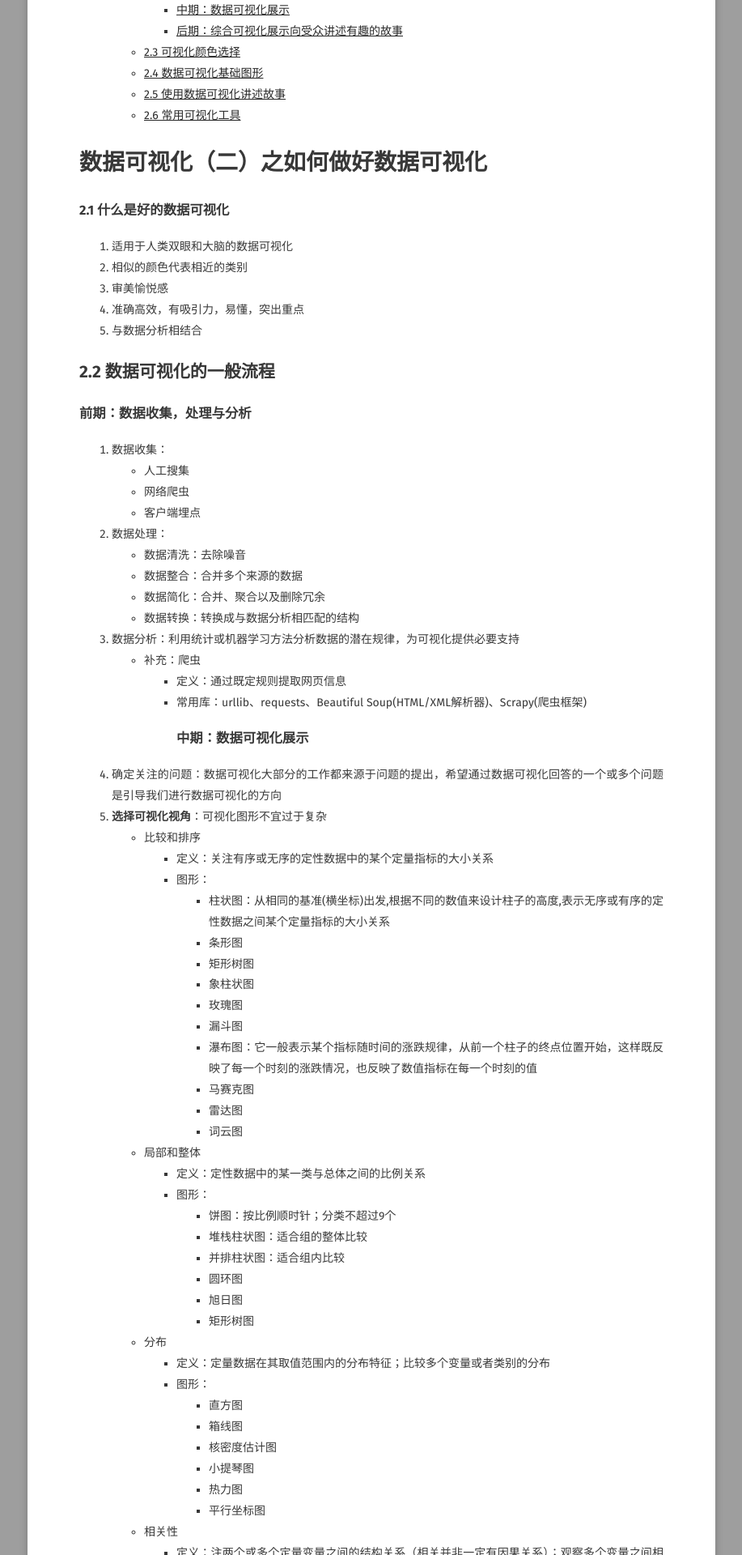
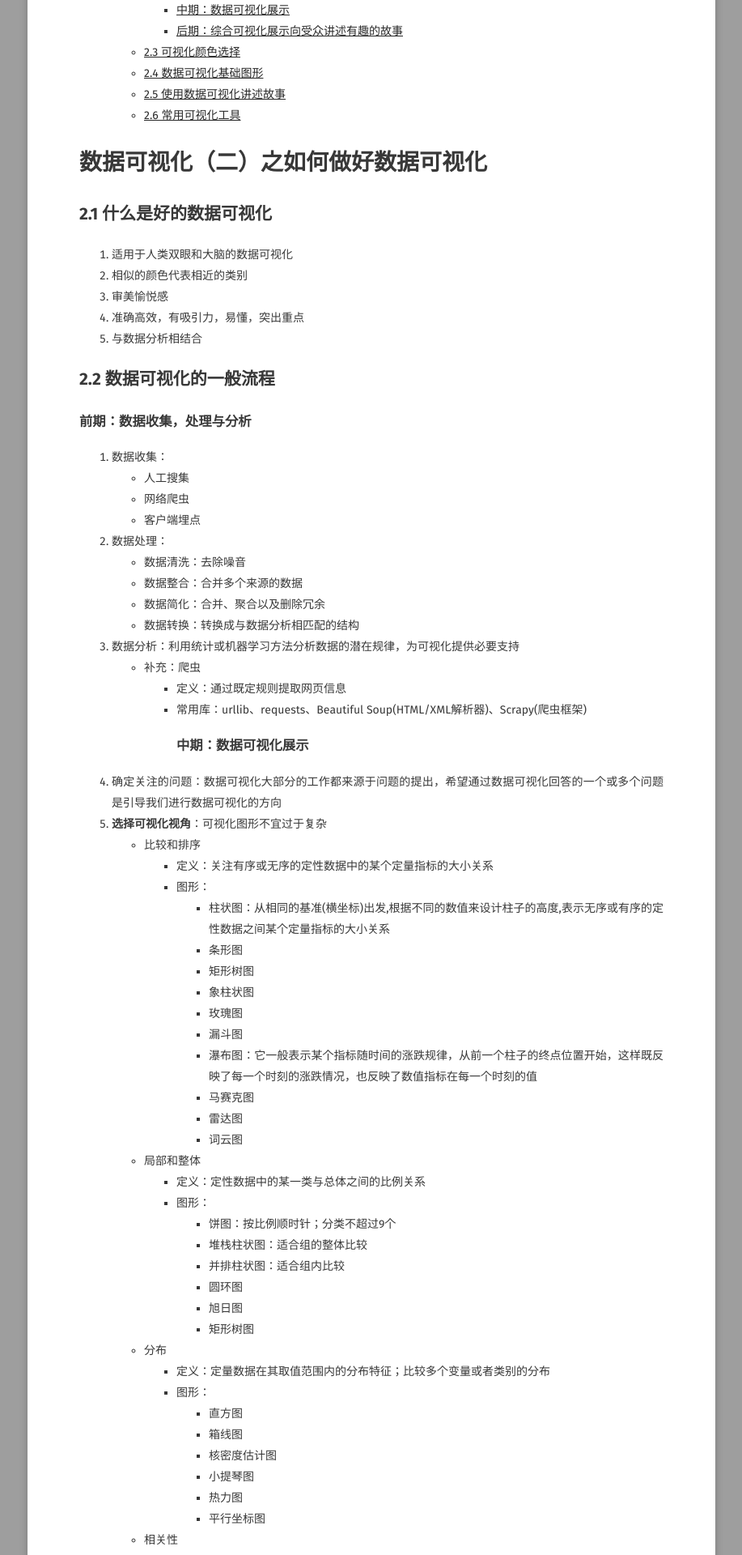
Before and after one commit to Windy810/Windy810.github.io, a Jekyll site: the page built from _posts/2021-06-15-DataVisualization2.md, in a window 1280 px wide. Shown: the part 474-2394 px from the top of the page at 81% size, without its empty margins (181-1098 px from the left). Built offline with Jekyll 4.4.1, drawn with Linux system fonts in a browser that asks for light colours; some web fonts are replaced; comment, search, counter and statistics services are not loaded.

```diff
--- a/_posts/2021-06-15-DataVisualization2.md
+++ b/_posts/2021-06-15-DataVisualization2.md
@@ -11,7 +11,7 @@ comments: true
 
 # 数据可视化（二）之如何做好数据可视化
 
-### 2.1 什么是好的数据可视化
+## 2.1 什么是好的数据可视化
 1. 适用于人类双眼和大脑的数据可视化
 2. 相似的颜色代表相近的类别
 3. 审美愉悦感
```
